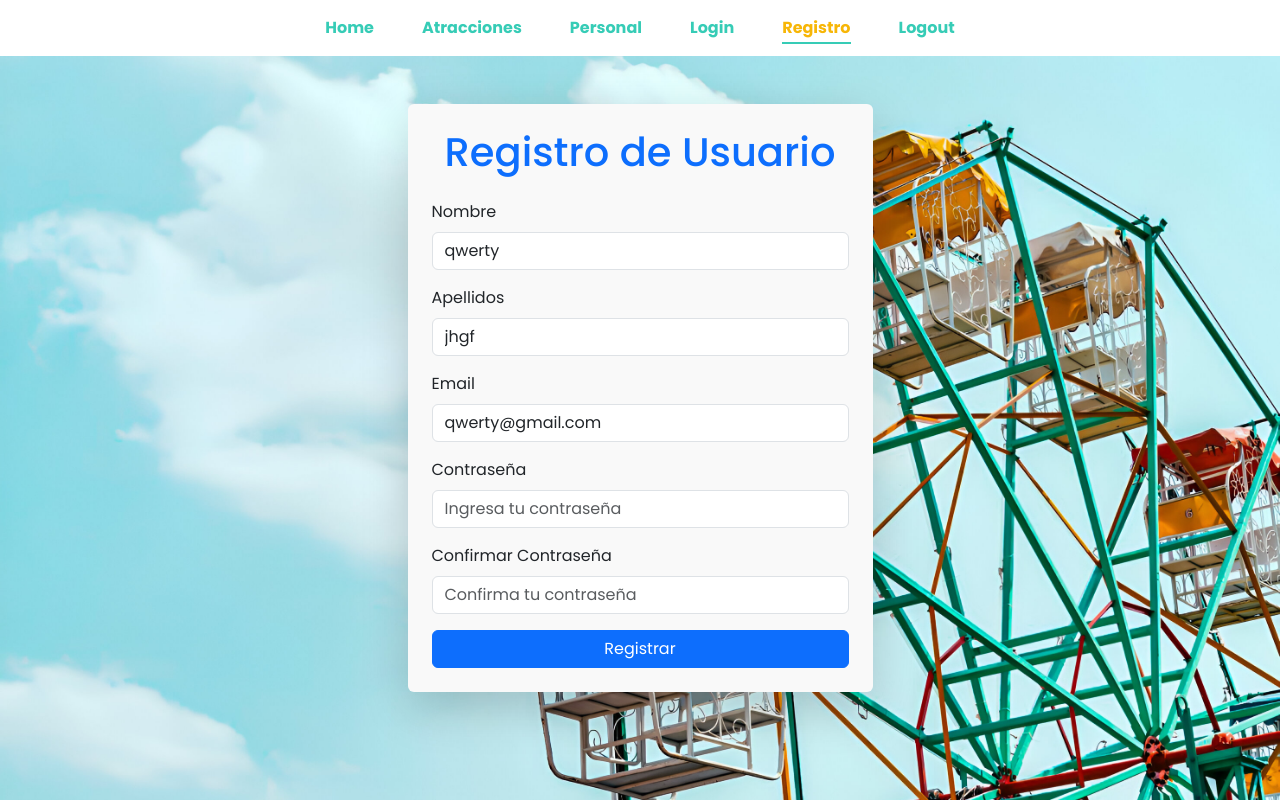
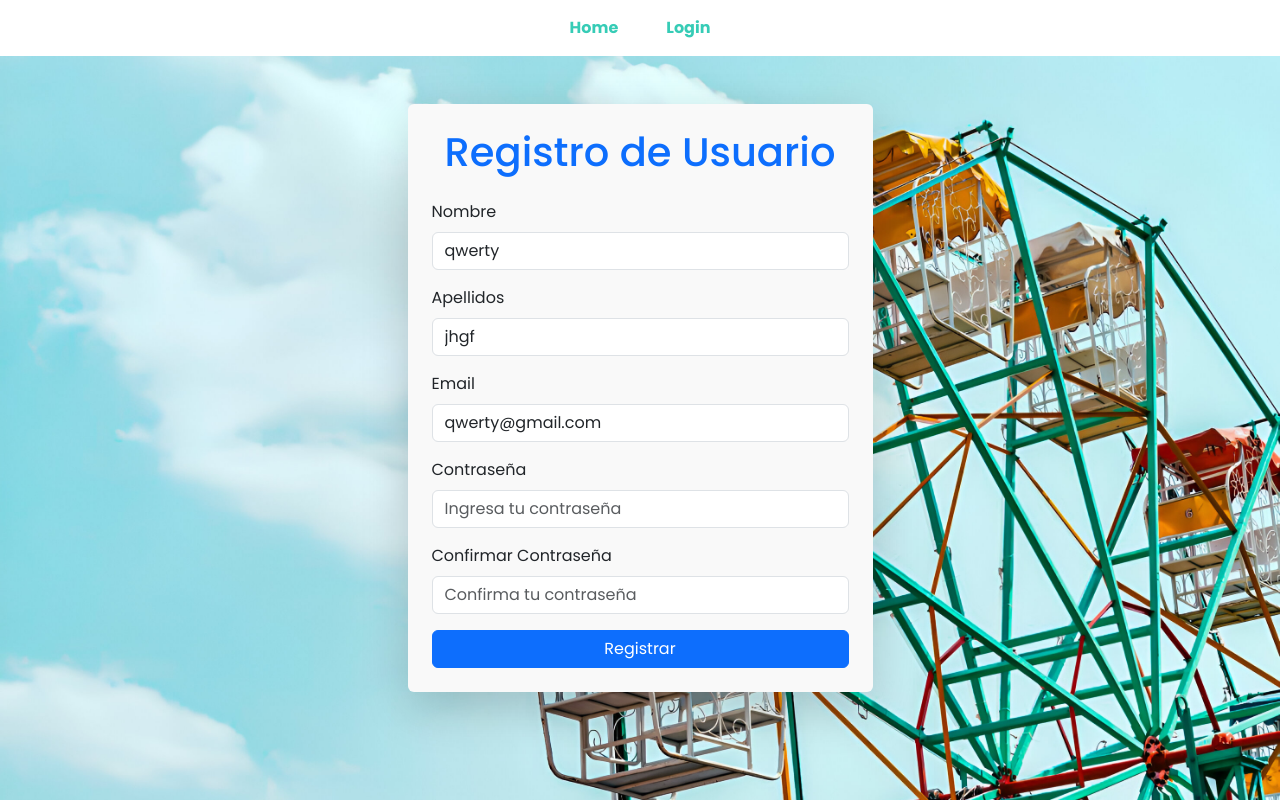
Before and after one commit to Elegimba/parquetematico_front, an Angular app: page /register in a window 1280 px wide. Built offline with nearby package versions, Linux system fonts and the light colour scheme.

Commit message:
botones by logged

```diff
--- a/src/app/app.routes.ts
+++ b/src/app/app.routes.ts
@@ -24,7 +24,7 @@ export const routes: Routes = [
     { path: 'users/edit/:userId', component: EditUserComponent, canActivate: [authGuard] },
     { path: 'register', component: RegisterComponent },
     { path: 'login', component: LoginComponent },
-    { path: 'attractions', component: AttractionsComponent },
+    { path: 'attractions', component: AttractionsComponent, canActivate: [authGuard] },
     { path: 'attractions/create', component: NewAttractionComponent, canActivate: [roleGuard, authGuard] },
     { path: 'attractions/edit/:attractionId', component: UpdateAttractionComponent, canActivate: [authGuard] },
     { path: 'attractions/details/:attractionId', component: AttractionDetailsComponent },
--- a/src/app/components/navbar/navbar.component.html
+++ b/src/app/components/navbar/navbar.component.html
@@ -3,20 +3,27 @@
         <li>
             <a [routerLink]="['/main']" routerLinkActive="active" [routerLinkActiveOptions]="{ exact: true }">Home</a>
         </li>
+        @if(usersService.isLogged()) {
             <li>
                 <a [routerLink]="['/attractions']" routerLinkActive="active">Atracciones</a>
             </li>
             <li>
                 <a [routerLink]="['/users']" routerLinkActive="active">Personal</a>
             </li>
+        }
+        @if(!usersService.isLogged()) {
+
             <li>
                 <a [routerLink]="['/login']" routerLinkActive="active">Login</a>
             </li>
-        <li>
-            <a [routerLink]="['/register']" routerLinkActive="active">Registro</a>
-        </li>
+        }
+        <!-- <li>
+            <a [routerLink]="['']" routerLinkActive="active">Comentarios</a>
+        </li> -->
+        @if(usersService.isLogged()) {
             <li (click)="onClickLogout()">
                 <a class="logout-link">Logout</a>
             </li>
+        }
     </ul>
 </nav>
--- a/src/app/components/navbar/navbar.component.ts
+++ b/src/app/components/navbar/navbar.component.ts
@@ -1,6 +1,7 @@
 import { Component, inject } from '@angular/core';
 import { Router, RouterLink, RouterLinkActive } from '@angular/router';
 import Swal from 'sweetalert2';
+import { UsersService } from '../../services/users.service';
 
 @Component({
   selector: 'app-navbar',
@@ -12,6 +13,7 @@ import Swal from 'sweetalert2';
 export class NavbarComponent {
 
   router = inject(Router);
+  usersService = inject(UsersService);
 
   async onClickLogout() {
     const confirm = await Swal.fire({ title: 'Cerrar sesión', text: '¿Quieres continuar?', confirmButtonText: 'Confirmar', showCancelButton: true })
--- a/src/app/guards/role.guard.ts
+++ b/src/app/guards/role.guard.ts
@@ -1,6 +1,6 @@
 import { CanActivateFn, Router } from '@angular/router';
 import { UsersService } from '../services/users.service';
-import { inject, Input } from '@angular/core';
+import { inject } from '@angular/core';
 
 export const roleGuard: CanActivateFn = (route, state) => {
 
--- a/src/app/pages/attractions-pages/attractions/attractions.component.css
+++ b/src/app/pages/attractions-pages/attractions/attractions.component.css
@@ -11,6 +11,7 @@
         border: 1px solid lightgrey;
         border-radius: 5px;
         height: auto;
+        background-color: whitesmoke;
 
         button {
             width: 100%;
--- a/src/app/services/users.service.ts
+++ b/src/app/services/users.service.ts
@@ -42,4 +42,13 @@ export class UsersService {
     const data = jwtDecode<CustomPayload>(token);
     return data.user_role !== 'admin' ? false : true;
   }
+
+  isLogged(): boolean {
+    const token = localStorage.getItem('aptk');
+    if (token) {
+      const data = jwtDecode<CustomPayload>(token);
+      return data.user_role === 'worker' || data.user_role === 'admin' ? true : false;
+    }
+    return false;
+  }
 }
```
Also changed, not shown: src/app/pages/staff/worker-list/worker-list.component.html (+0 -36 lines). Lines whose indentation alone changed are shown as unchanged.
